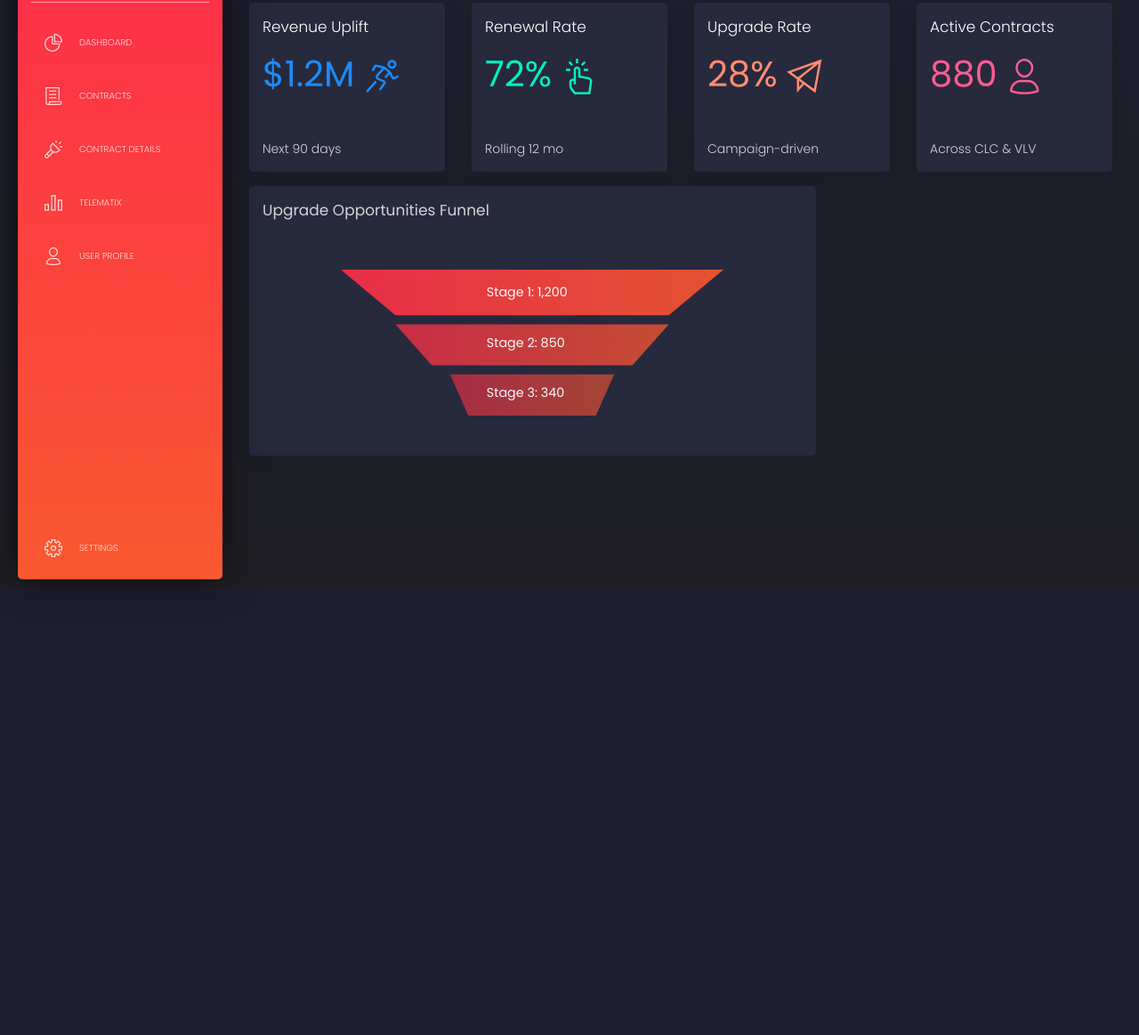
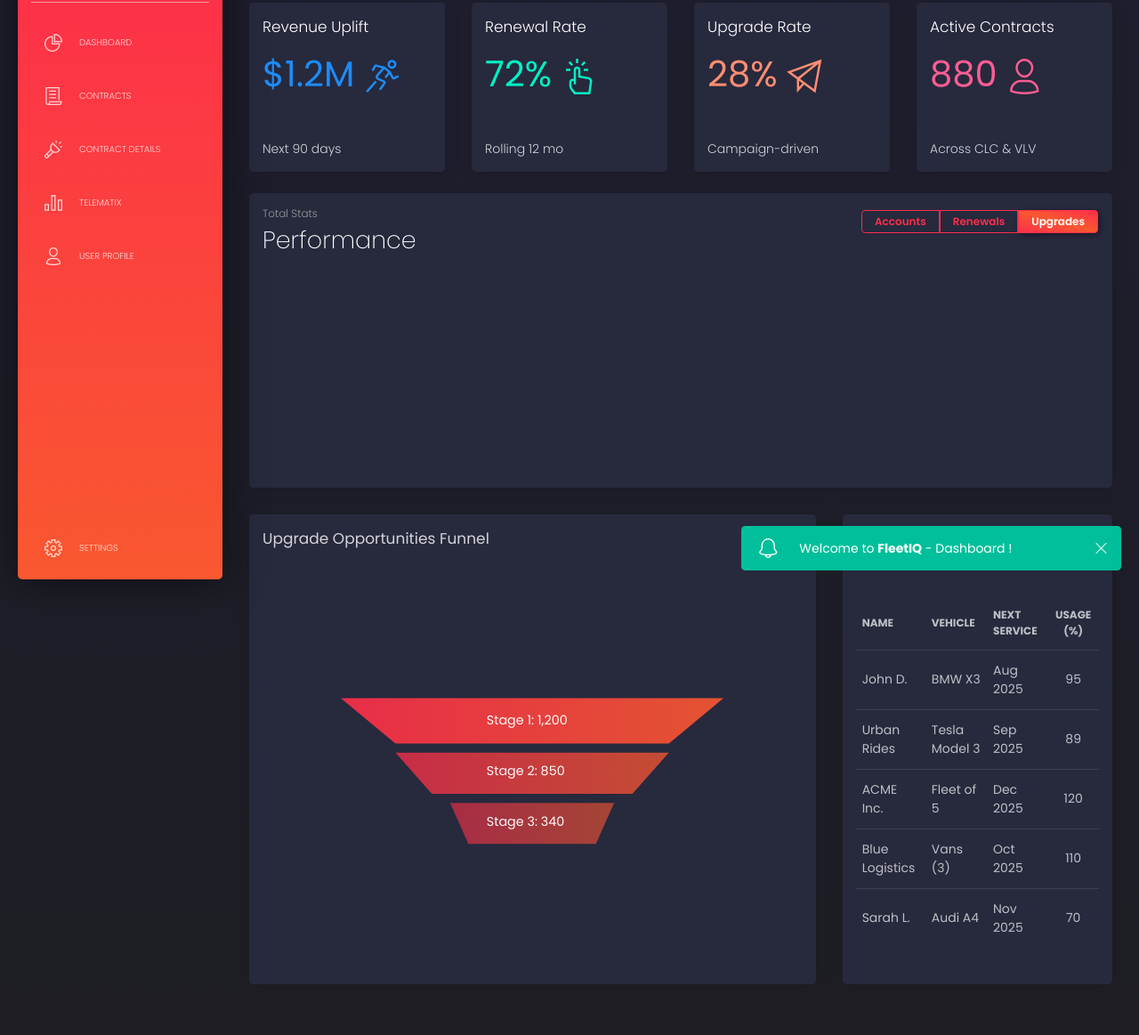
Before and after one commit to mucic/tmehack, a website: page index.html in a window 1280 px wide. Shown: the part 139-1302 px from the top of the page at 89% size. Before the commit the page ends 800 px from the top, so only its background shows below. Drawn offline with nearby package versions, Linux system fonts and the light colour scheme; files that its build step writes are made by us from their sources.

Commit message:
add dashboard chart skeleton, notifications utilities

```diff
--- a/assets/components/dashboardCardsInfo.html
+++ b/assets/components/dashboardCardsInfo.html
@@ -1,6 +1,6 @@
 <div class="row">
   <!-- Revenue Uplift Card -->
-  <div class="col-md-3 d-flex align-items-stretch mb-3">
+  <div class="col-md-3 d-flex align-items-stretch mb-4">
     <div class="card h-100">
       <div class="card-body d-flex flex-column justify-content-between">
         <div>
@@ -15,7 +15,7 @@
   </div>
 
   <!-- Renewal Rate Card -->
-  <div class="col-md-3 d-flex align-items-stretch mb-3">
+  <div class="col-md-3 d-flex align-items-stretch mb-4">
     <div class="card h-100">
       <div class="card-body d-flex flex-column justify-content-between">
         <div>
@@ -30,7 +30,7 @@
   </div>
 
   <!-- Upgrade Rate Card -->
-  <div class="col-md-3 d-flex align-items-stretch mb-3">
+  <div class="col-md-3 d-flex align-items-stretch mb-4">
     <div class="card h-100">
       <div class="card-body d-flex flex-column justify-content-between">
         <div>
@@ -45,7 +45,7 @@
   </div>
 
   <!-- Active Contracts Card -->
-  <div class="col-md-3 d-flex align-items-stretch mb-3">
+  <div class="col-md-3 d-flex align-items-stretch mb-4">
     <div class="card h-100">
       <div class="card-body d-flex flex-column justify-content-between">
         <div>
--- /dev/null
+++ b/assets/components/dashboardGraphic.html
@@ -0,0 +1,44 @@
+<div class="row">
+          <div class="col-12">
+            <div class="card card-chart">
+              <div class="card-header ">
+                <div class="row">
+                  <div class="col-sm-6 text-left">
+                    <h5 class="card-category">Total Stats</h5>
+                    <h2 class="card-title">Performance</h2>
+                  </div>
+                  <div class="col-sm-6">
+                    <div class="btn-group btn-group-toggle float-right" data-toggle="buttons">
+                      <label class="btn btn-sm btn-primary btn-simple" id="0">
+                        <input type="radio" name="options" checked="">
+                        <span class="d-none d-sm-block d-md-block d-lg-block d-xl-block">Accounts</span>
+                        <span class="d-block d-sm-none">
+                          <i class="tim-icons icon-single-02"></i>
+                        </span>
+                      </label>
+                      <label class="btn btn-sm btn-primary btn-simple" id="1">
+                        <input type="radio" class="d-none d-sm-none" name="options">
+                        <span class="d-none d-sm-block d-md-block d-lg-block d-xl-block">Renewals</span>
+                        <span class="d-block d-sm-none">
+                          <i class="tim-icons icon-gift-2"></i>
+                        </span>
+                      </label>
+                      <label class="btn btn-sm btn-primary btn-simple active" id="2">
+                        <input type="radio" class="d-none" name="options">
+                        <span class="d-none d-sm-block d-md-block d-lg-block d-xl-block">Upgrades</span>
+                        <span class="d-block d-sm-none">
+                          <i class="tim-icons icon-tap-02"></i>
+                        </span>
+                      </label>
+                    </div>
+                  </div>
+                </div>
+              </div>
+              <div class="card-body">
+                <div class="chart-area"><div class="chartjs-size-monitor" style="position: absolute; inset: 0px; overflow: hidden; pointer-events: none; visibility: hidden; z-index: -1;"><div class="chartjs-size-monitor-expand" style="position:absolute;left:0;top:0;right:0;bottom:0;overflow:hidden;pointer-events:none;visibility:hidden;z-index:-1;"><div style="position:absolute;width:1000000px;height:1000000px;left:0;top:0"></div></div><div class="chartjs-size-monitor-shrink" style="position:absolute;left:0;top:0;right:0;bottom:0;overflow:hidden;pointer-events:none;visibility:hidden;z-index:-1;"><div style="position:absolute;width:200%;height:200%;left:0; top:0"></div></div></div>
+                  <canvas id="chartBig1" width="1882" height="440" style="display: block; height: 220px; width: 941px;" class="chartjs-render-monitor"></canvas>
+                </div>
+              </div>
+            </div>
+          </div>
+        </div>
--- a/assets/components/funnelCard.html
+++ b/assets/components/funnelCard.html
@@ -1,6 +1,4 @@
-<div class="row">
 <!-- Upgrade Opportunities Funnel -->
-  <div class="col-xl-8 mb-4">
 <div class="card shadow">
   <div class="card-body d-flex flex-column">
     <h4 class="mb-4">Upgrade Opportunities Funnel</h4>
@@ -8,11 +6,7 @@
       class="flex-fill d-flex align-items-center justify-content-center"
       style="height: 14rem"
     >
-          <svg
-            viewBox="0 0 500 200"
-            class="w-100 h-100"
-            style="max-width: 32rem"
-          >
+      <svg viewBox="0 0 500 200" class="w-100 h-100" style="max-width: 32rem">
         <defs>
           <linearGradient id="funnelGradient" x1="0" x2="1">
             <stop offset="0%" stop-color="#fd2e4a"></stop>
@@ -34,18 +28,10 @@
           fill="url(#funnelGradient)"
           opacity="0.6"
         ></polygon>
-            <text x="200" y="49" fill="#f8f9fa" font-size="14">
-              Stage 1: 1,200
-            </text>
-            <text x="200" y="105" fill="#f8f9fa" font-size="14">
-              Stage 2: 850
-            </text>
-            <text x="200" y="160" fill="#f8f9fa" font-size="14">
-              Stage 3: 340
-            </text>
+        <text x="200" y="49" fill="#f8f9fa" font-size="14">Stage 1: 1,200</text>
+        <text x="200" y="105" fill="#f8f9fa" font-size="14">Stage 2: 850</text>
+        <text x="200" y="160" fill="#f8f9fa" font-size="14">Stage 3: 340</text>
       </svg>
-        </div>
-      </div>
     </div>
   </div>
 
--- /dev/null
+++ b/assets/components/topContactUsers.html
@@ -0,0 +1,51 @@
+<div class="card">
+  <div class="card-header">
+    <h4 class="card-title">Top 5 Customers to Contact Today</h4>
+  </div>
+  <div class="card-body">
+    <div class="table-responsive">
+      <table class="table tablesorter" id="">
+        <thead class="text-primary">
+          <tr>
+            <th>Name</th>
+            <th>Vehicle</th>
+            <th>Next Service</th>
+            <th class="text-center">Usage (%)</th>
+          </tr>
+        </thead>
+        <tbody>
+          <tr>
+            <td>John D.</td>
+            <td>BMW X3</td>
+            <td>Aug 2025</td>
+            <td class="text-center">95</td>
+          </tr>
+          <tr>
+            <td>Urban Rides</td>
+            <td>Tesla Model 3</td>
+            <td>Sep 2025</td>
+            <td class="text-center">89</td>
+          </tr>
+          <tr>
+            <td>ACME Inc.</td>
+            <td>Fleet of 5</td>
+            <td>Dec 2025</td>
+            <td class="text-center">120</td>
+          </tr>
+          <tr>
+            <td>Blue Logistics</td>
+            <td>Vans (3)</td>
+            <td>Oct 2025</td>
+            <td class="text-center">110</td>
+          </tr>
+          <tr>
+            <td>Sarah L.</td>
+            <td>Audi A4</td>
+            <td>Nov 2025</td>
+            <td class="text-center">70</td>
+          </tr>
+        </tbody>
+      </table>
+    </div>
+  </div>
+</div>
--- /dev/null
+++ b/assets/js/utilities.js
@@ -0,0 +1,55 @@
+type = ["primary", "info", "success", "warning", "danger"];
+
+utilities = {
+  showRandomNotification: function (from, align) {
+    color = Math.floor(Math.random() * 4 + 1);
+
+    $.notify(
+      {
+        icon: "tim-icons icon-bell-55",
+        message:
+          "Welcome to <b>Black Dashboard</b> - a beautiful freebie for every web developer.",
+      },
+      {
+        type: type[color],
+        timer: 8000,
+        placement: {
+          from: from,
+          align: align,
+        },
+      }
+    );
+  },
+  showErrorNotification: function (from, align, msg) {
+    $.notify(
+      {
+        icon: "tim-icons icon-bell-55",
+        message: msg,
+      },
+      {
+        type: type[4],
+        timer: 5000,
+        placement: {
+          from: from,
+          align: align,
+        },
+      }
+    );
+  },
+  showSuccessNotification: function (from, align, msg) {
+    $.notify(
+      {
+        icon: "tim-icons icon-bell-55",
+        message: msg,
+      },
+      {
+        type: type[2],
+        timer: 5000,
+        placement: {
+          from: from,
+          align: align,
+        },
+      }
+    );
+  },
+};
--- a/index.html
+++ b/index.html
@@ -49,7 +49,11 @@
             >
               <h2>Dashboard page</h2>
               @@include('dashboardCardsInfo.html')
-              @@include('funnelCard.html')
+              @@include('dashboardGraphic.html')
+              <div class="row">
+                <div class="col-xl-8 mb-4 col-xl-8 mb-4 d-flex align-items-stretch">@@include('funnelCard.html')</div>
+                <div class="col-xl-4 mb-4 col-xl-4 mb-4 d-flex align-items-stretch">@@include('topContactUsers.html')</div>
+              </div>
             </div>
             <!-- Contracts page -->
             <div class="tab-pane fade" id="contracts" role="tabpanel">
@@ -102,6 +106,7 @@
     <script src="../assets/js/black-dashboard.min.js?v=1.0.0"></script>
     <!-- Black Dashboard DEMO methods, don't include it in your project! -->
     <script src="../assets/demo/demo.js"></script>
+    <script src="../assets/js/utilities.js"></script>
     <script>
       $(document).ready(function () {
         $().ready(function () {
@@ -154,8 +159,8 @@
     </script>
     <script>
       $(document).ready(function () {
-        // Javascript method's body can be found in assets/js/demos.js
-        // demo.initDashboardPageCharts();
+        // Controlls example notification
+        utilities.showSuccessNotification("bottom","right","Welcome to <b>FleetIQ</b> - Dashboard !");
       });
     </script>
   </body>
```
Also changed, not shown: index_dev.html (+110 -25 lines), 1 other file. Lines whose indentation alone changed are shown as unchanged.
